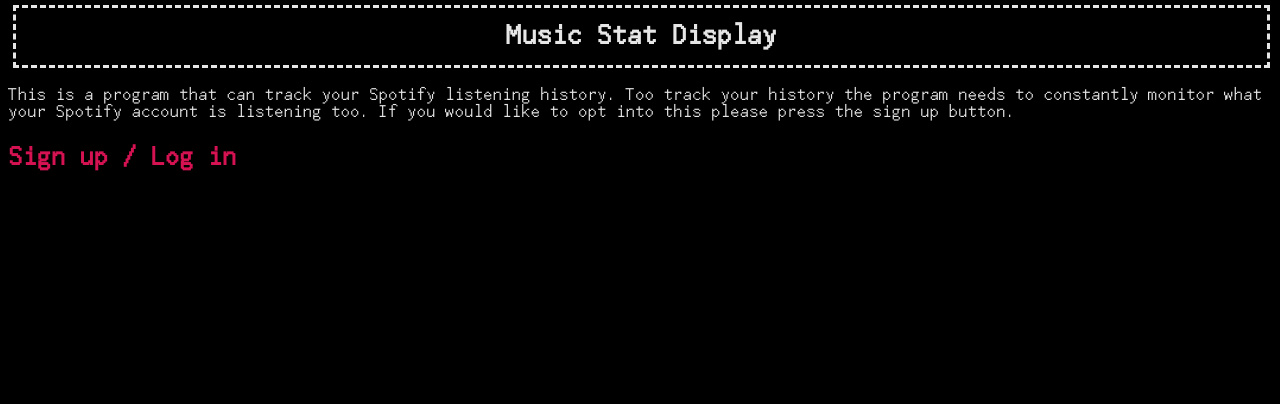
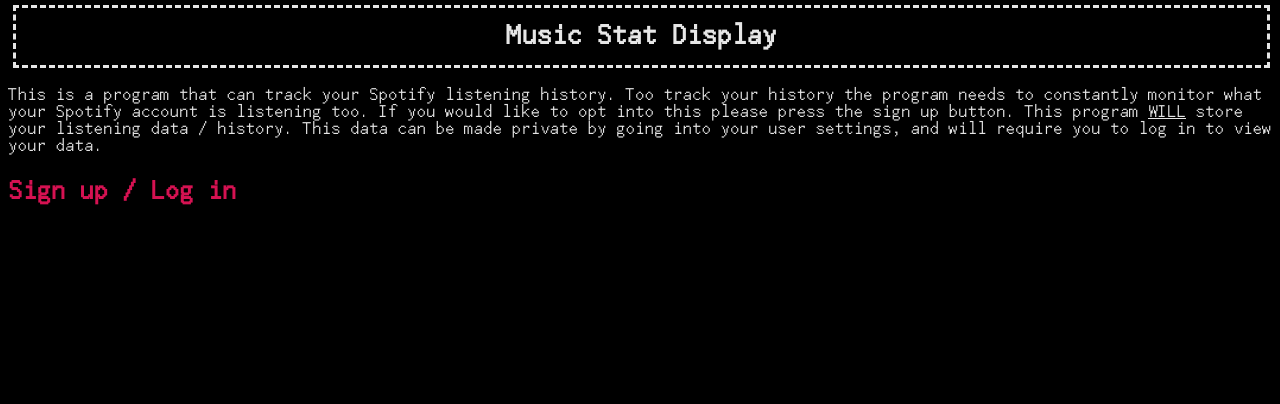
Before and after one commit to 0x01FE/music-stat-display, a Flask app: template templates/login_index.html in a window 1280 px wide. Shown: the part 21-425 px from the top of the page. Run offline with Flask 2, Linux system fonts and the light colour scheme; the template is opened without the code that fills it, so the values that code supplies are empty; parts of the project's set-up code (start-up, migrations or seed data) failed here and were passed over; some libraries are stand-ins or nearby versions.

Commit message:
added a little more to the sign up page about how the users data will be used

```diff
--- a/templates/login_index.html
+++ b/templates/login_index.html
@@ -8,7 +8,7 @@
     <body>
         <div class="BigTitleBlock">Music Stat Display</div>
 
-        <p>This is a program that can track your Spotify listening history. Too track your history the program needs to constantly monitor what your Spotify account is listening too. If you would like to opt into this please press the sign up button.</p>
+        <p>This is a program that can track your Spotify listening history. Too track your history the program needs to constantly monitor what your Spotify account is listening too. If you would like to opt into this please press the sign up button. This program <u>WILL</u> store your listening data / history. This data can be made private by going into your user settings, and will require you to log in to view your data.</p>
 
         <h2><a href="{{ auth_url }}">Sign up / Log in</a></h2>
     </body>
```
